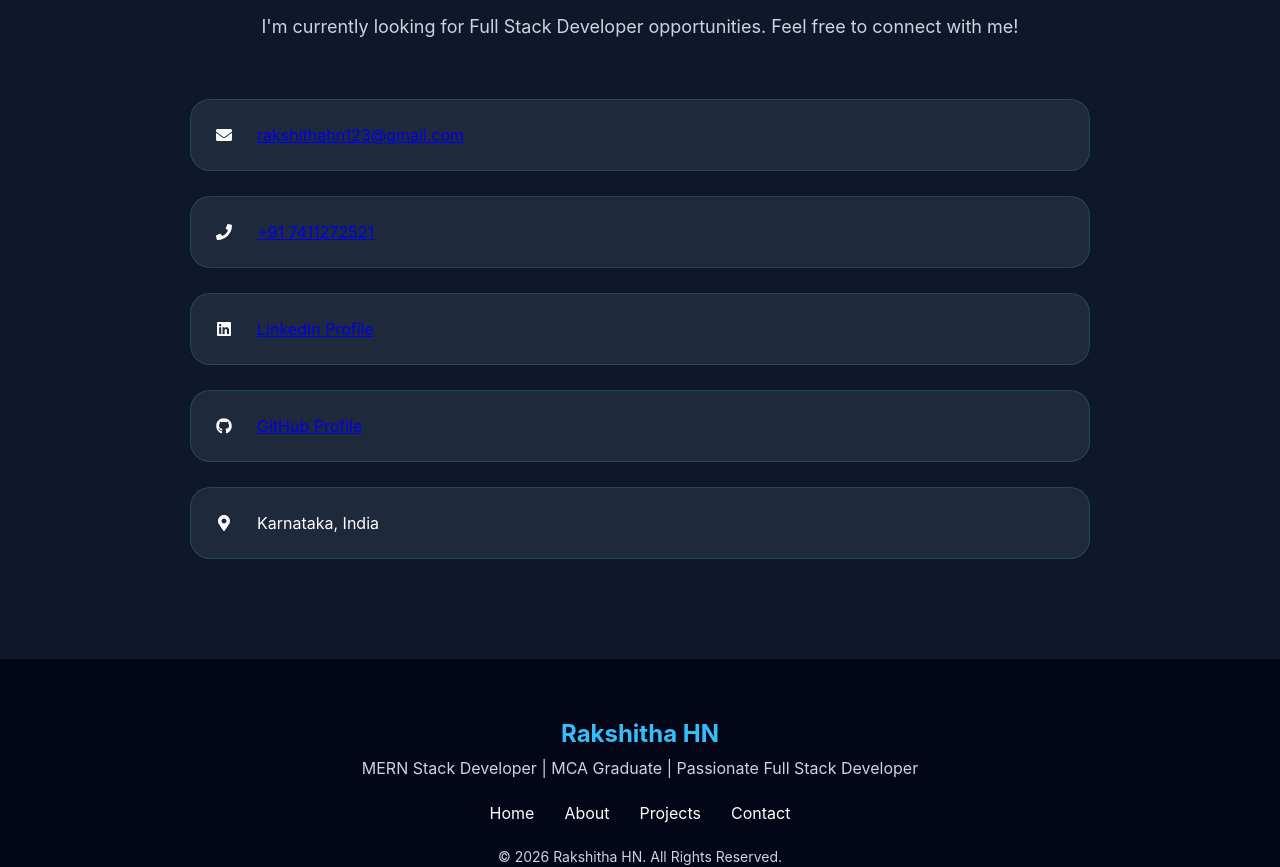
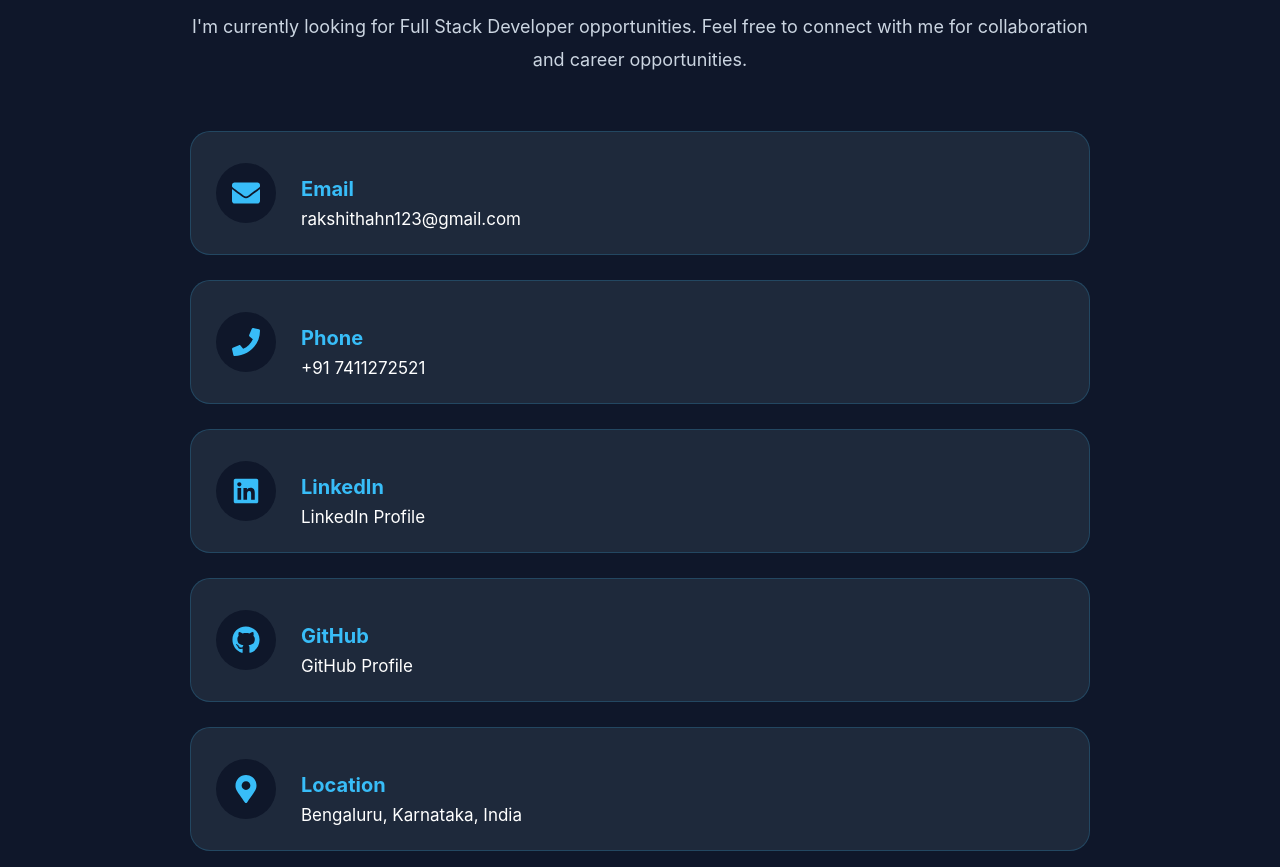
Before and after one commit to rakshu112003/rakshitha-portfolio, a React (Create React App) app: page / in a window 1280 px wide. Shown: the part 5680-6547 px from the top of the page. Built offline with nearby package versions, Linux system fonts and the light colour scheme.

Commit message:
Update Contact.jsx

```diff
--- a/src/components/Contact.jsx
+++ b/src/components/Contact.jsx
@@ -1,5 +1,6 @@
 import React from "react";
 import "./Contact.css";
+
 import {
   FaEnvelope,
   FaPhone,
@@ -8,66 +9,158 @@ import {
   FaMapMarkerAlt,
 } from "react-icons/fa";
 
+
 function Contact() {
+
+
+const contactDetails = [
+
+{
+icon:<FaEnvelope />,
+title:"Email",
+value:"rakshithahn123@gmail.com",
+link:"mailto:rakshithahn123@gmail.com"
+},
+
+
+{
+icon:<FaPhone />,
+title:"Phone",
+value:"+91 7411272521",
+link:"tel:+917411272521"
+},
+
+
+{
+icon:<FaLinkedin />,
+title:"LinkedIn",
+value:"LinkedIn Profile",
+link:"https://www.linkedin.com/in/rakshitha-hn-a14124327/"
+},
+
+
+{
+icon:<FaGithub />,
+title:"GitHub",
+value:"GitHub Profile",
+link:"https://github.com/rakshu112003"
+},
+
+
+{
+icon:<FaMapMarkerAlt />,
+title:"Location",
+value:"Bengaluru, Karnataka, India",
+link:null
+}
+
+];
+
+
+
 return (
-    <section id="contact" className="contact" data-aos="fade-up">
+
+<section
+id="contact"
+className="contact"
+data-aos="fade-up"
+>
+
+
 <div className="contact-container">
 
-        <h2 className="section-title">Contact Me</h2>
+
+<h2 className="section-title">
+Contact Me
+</h2>
+
+
 
 <p className="contact-description">
-          I'm currently looking for Full Stack Developer opportunities.
-          Feel free to connect with me!
+
+I'm currently looking for Full Stack Developer
+opportunities. Feel free to connect with me
+for collaboration and career opportunities.
+
 </p>
+
+
+
 
 <div className="contact-card">
 
-          <div className="contact-item">
-            <FaEnvelope className="icon" />
-            <a href="mailto:rakshithahn123@gmail.com">
-              rakshithahn123@gmail.com
-            </a>
-          </div>
 
-          <div className="contact-item">
-            <FaPhone className="icon" />
-            <a href="tel:+917411272521">
-              +91 7411272521
-            </a>
-          </div>
+{
+contactDetails.map((item,index)=>(
 
-          <div className="contact-item">
-            <FaLinkedin className="icon" />
-            <a
-              href="https://www.linkedin.com/in/rakshitha-hn-a14124327/"
-              target="_blank"
-              rel="noreferrer"
+
+<div
+className="contact-item"
+key={index}
 >
-              LinkedIn Profile
-            </a>
-          </div>
 
-          <div className="contact-item">
-            <FaGithub className="icon" />
-            <a
-              href="https://github.com/rakshu112003"
-              target="_blank"
-              rel="noreferrer"
-            >
-              GitHub Profile
-            </a>
-          </div>
 
-          <div className="contact-item">
-            <FaMapMarkerAlt className="icon" />
-            <span>Karnataka, India</span>
-          </div>
+<div className="contact-icon">
+
+{item.icon}
 
 </div>
 
-      </div>
-    </section>
-  );
+
+
+<div className="contact-content">
+
+<h3>
+{item.title}
+</h3>
+
+
+{
+item.link ?
+
+<a
+href={item.link}
+target={item.title === "Email" || item.title === "Phone" ? "_self" : "_blank"}
+rel="noreferrer"
+>
+
+{item.value}
+
+</a>
+
+:
+
+<span>
+{item.value}
+</span>
+
 }
 
+
+</div>
+
+
+
+</div>
+
+
+))
+}
+
+
+
+</div>
+
+
+
+</div>
+
+
+</section>
+
+);
+
+}
+
+
 export default Contact;
```
Lines whose indentation alone changed are shown as unchanged.
